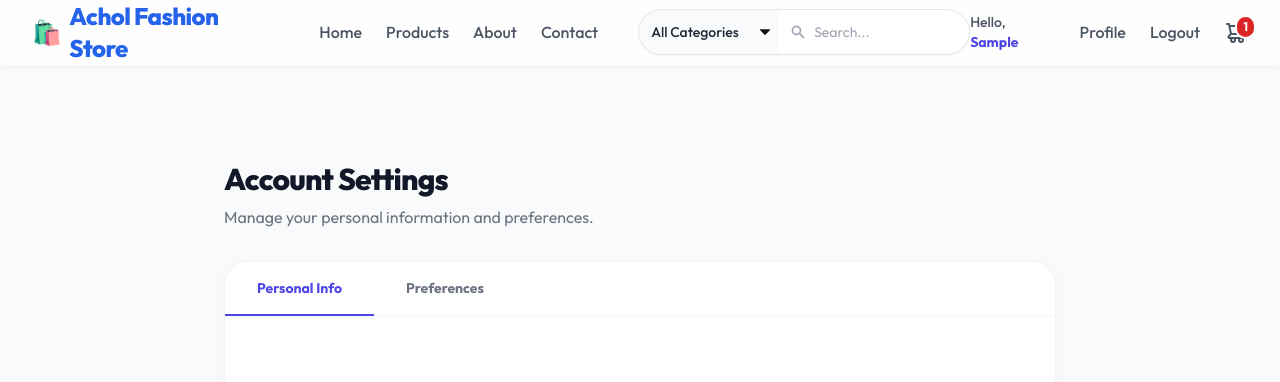
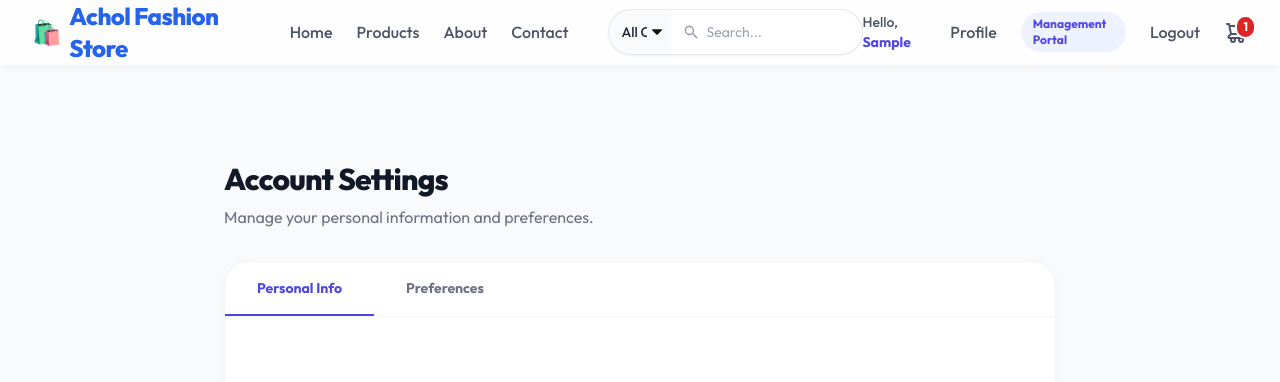
Before and after one commit to Nyombe/Achol-product-store, a Django app: page /auth/profile/ in a window 1280 px wide. Shown: the top 382 px of the page. Run offline with Django 4.2, Linux system fonts and the light colour scheme; a user stored in the database is signed in; tables that the repository leaves empty hold one stand-in row (values such as "Sample post"); some libraries are stand-ins or nearby versions.

Commit message:
feat: add conditional Management Portal link for staff users

```diff
--- a/templates/base/base.html
+++ b/templates/base/base.html
@@ -65,6 +65,9 @@
                             Hello, <strong class="text-indigo-600">{{ user.first_name|default:user.username|default:user.email }}</strong>
                         </span>
                         <a href="{% url 'auth:profile' %}" class="text-gray-600 hover:text-blue-600 transition duration-150 font-medium">Profile</a>
+                        {% if user.is_staff %}
+                            <a href="/management/" class="text-indigo-600 hover:text-indigo-800 transition duration-150 font-bold bg-indigo-50 px-3 py-1 rounded-full text-xs">Management Portal</a>
+                        {% endif %}
                         <a href="{% url 'auth:logout' %}" class="text-gray-600 hover:text-blue-600 transition duration-150 font-medium">Logout</a>
                     {% else %}
                         <a href="{% url 'auth:login' %}" class="text-gray-600 hover:text-blue-600 font-medium transition duration-150">Login</a>
@@ -130,6 +133,9 @@
                     {% if user.is_authenticated %}
                         <p class="text-sm font-medium text-gray-500">Logged in as <span class="font-bold text-gray-800">{{ user.first_name|default:user.username|default:user.email }}</span></p>
                         <a href="{% url 'auth:profile' %}" class="block w-full text-center px-4 py-2 border border-blue-600 rounded-md shadow-sm text-base font-medium text-blue-600 bg-white hover:bg-blue-50">Profile</a>
+                        {% if user.is_staff %}
+                            <a href="/management/" class="block w-full text-center px-4 py-2 border border-indigo-600 rounded-md shadow-sm text-base font-medium text-white bg-indigo-600">Management Portal</a>
+                        {% endif %}
                         <a href="{% url 'auth:logout' %}" class="block w-full text-center px-4 py-2 border border-transparent rounded-md shadow-sm text-base font-medium text-white bg-blue-600 hover:bg-blue-700">Logout</a>
                     {% else %}
                         <a href="{% url 'auth:login' %}" class="block w-full text-center px-4 py-2 border border-blue-600 rounded-md shadow-sm text-base font-medium text-blue-600 bg-white hover:bg-blue-50">Login</a>
```
